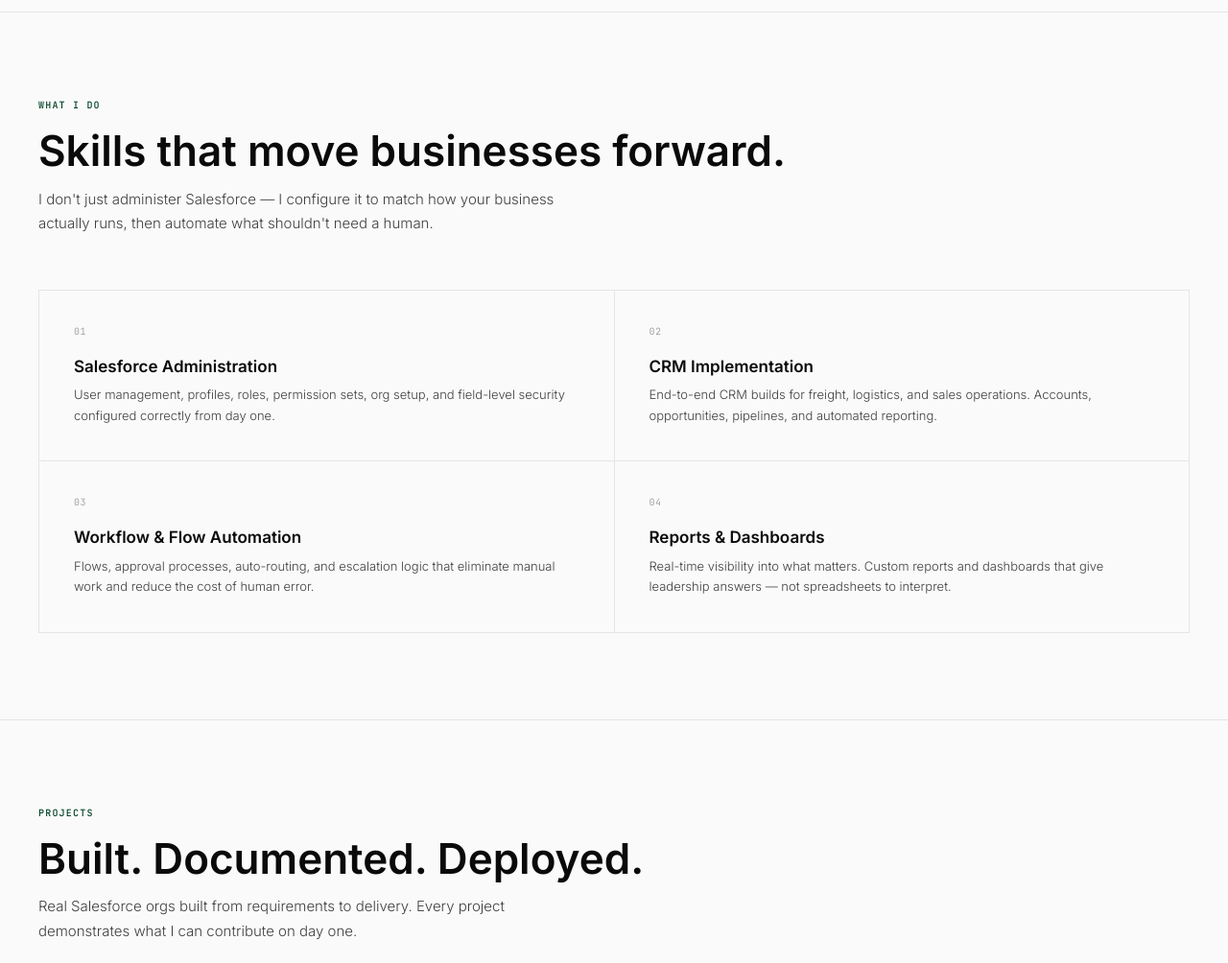
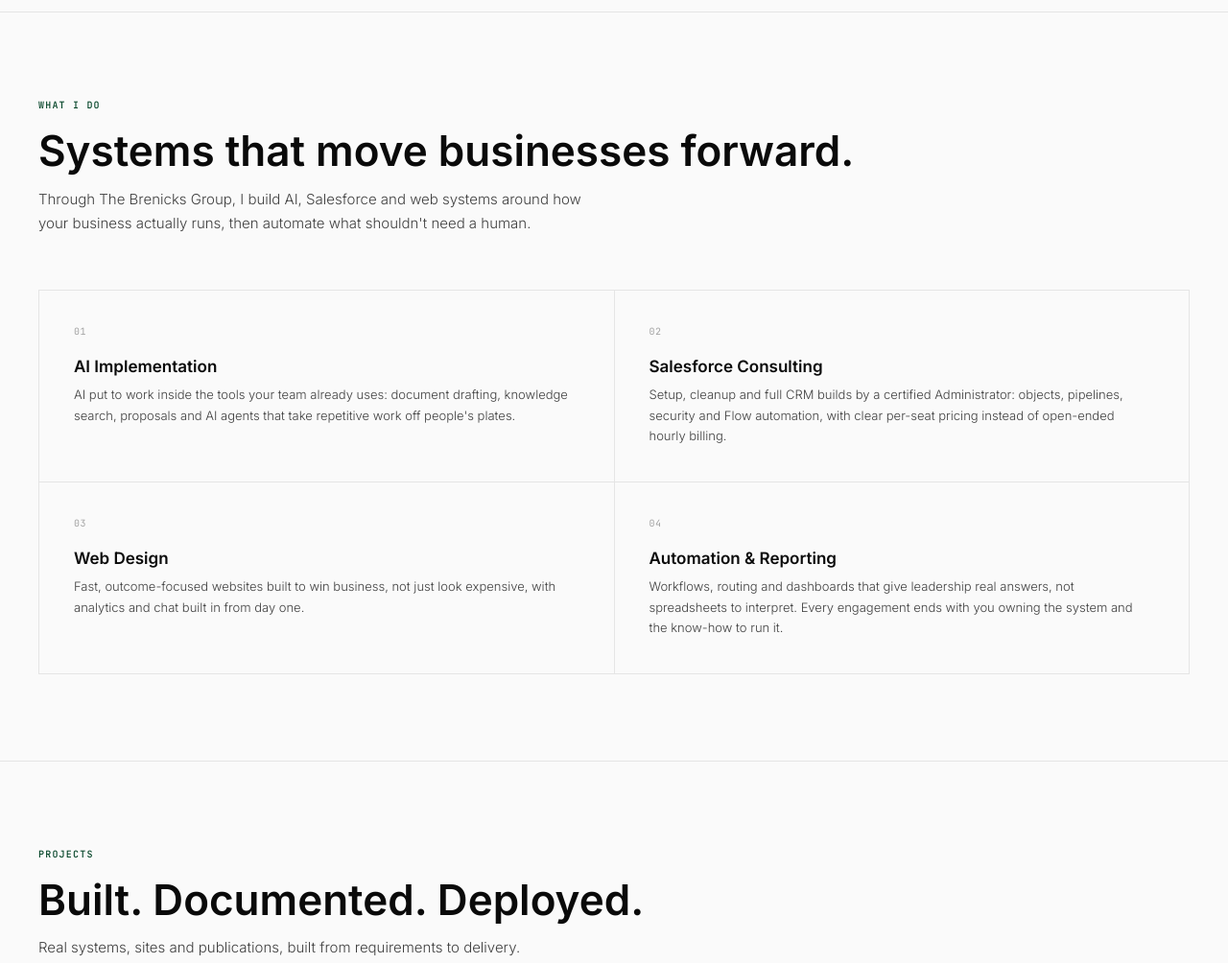
Before and after one commit to LionelKMunyuki/LionelKMunyuki.github.io, a plain HTML site: page index.html in a window 1280 px wide. Shown: the part 2420-3424 px from the top of the page at 96% size. Drawn offline with Linux system fonts and the light colour scheme.

Commit message:
Rewrite What I do around the three Brenicks services
Co-Authored-By: Claude Opus 5.5 <noreply@anthropic.com>
Claude-Session: https://claude.ai/code/session_01PsF2zvn19WQ9kRJrtyG3Nv

```diff
--- a/index.html
+++ b/index.html
@@ -794,29 +794,29 @@ footer .footer-links { justify-self: end; }
 <section class="section" id="services">
   <div class="section-header reveal">
     <div class="section-label">What I do</div>
-    <h2 class="section-title">Skills that move businesses forward.</h2>
-    <p class="section-body">I don't just administer Salesforce — I configure it to match how your business actually runs, then automate what shouldn't need a human.</p>
+    <h2 class="section-title">Systems that move businesses forward.</h2>
+    <p class="section-body">Through The Brenicks Group, I build AI, Salesforce and web systems around how your business actually runs, then automate what shouldn't need a human.</p>
   </div>
   <div class="services-grid reveal">
     <div class="service-card">
       <div class="service-num">01</div>
-      <div class="service-name">Salesforce Administration</div>
-      <div class="service-desc">User management, profiles, roles, permission sets, org setup, and field-level security configured correctly from day one.</div>
+      <div class="service-name">AI Implementation</div>
+      <div class="service-desc">AI put to work inside the tools your team already uses: document drafting, knowledge search, proposals and AI agents that take repetitive work off people's plates.</div>
     </div>
     <div class="service-card">
       <div class="service-num">02</div>
-      <div class="service-name">CRM Implementation</div>
-      <div class="service-desc">End-to-end CRM builds for freight, logistics, and sales operations. Accounts, opportunities, pipelines, and automated reporting.</div>
+      <div class="service-name">Salesforce Consulting</div>
+      <div class="service-desc">Setup, cleanup and full CRM builds by a certified Administrator: objects, pipelines, security and Flow automation, with clear per-seat pricing instead of open-ended hourly billing.</div>
     </div>
     <div class="service-card">
       <div class="service-num">03</div>
-      <div class="service-name">Workflow & Flow Automation</div>
-      <div class="service-desc">Flows, approval processes, auto-routing, and escalation logic that eliminate manual work and reduce the cost of human error.</div>
+      <div class="service-name">Web Design</div>
+      <div class="service-desc">Fast, outcome-focused websites built to win business, not just look expensive, with analytics and chat built in from day one.</div>
     </div>
     <div class="service-card">
       <div class="service-num">04</div>
-      <div class="service-name">Reports & Dashboards</div>
-      <div class="service-desc">Real-time visibility into what matters. Custom reports and dashboards that give leadership answers — not spreadsheets to interpret.</div>
+      <div class="service-name">Automation & Reporting</div>
+      <div class="service-desc">Workflows, routing and dashboards that give leadership real answers, not spreadsheets to interpret. Every engagement ends with you owning the system and the know-how to run it.</div>
     </div>
   </div>
 </section>
@@ -828,7 +828,7 @@ footer .footer-links { justify-self: end; }
   <div class="section-header reveal">
     <div class="section-label">Projects</div>
     <h2 class="section-title">Built. Documented. Deployed.</h2>
-    <p class="section-body">Real Salesforce orgs built from requirements to delivery. Every project demonstrates what I can contribute on day one.</p>
+    <p class="section-body">Real systems, sites and publications, built from requirements to delivery.</p>
   </div>
 <!-- PROJECTS FILTER NAV -->
 <div class="proj-filter-wrap reveal">
```
